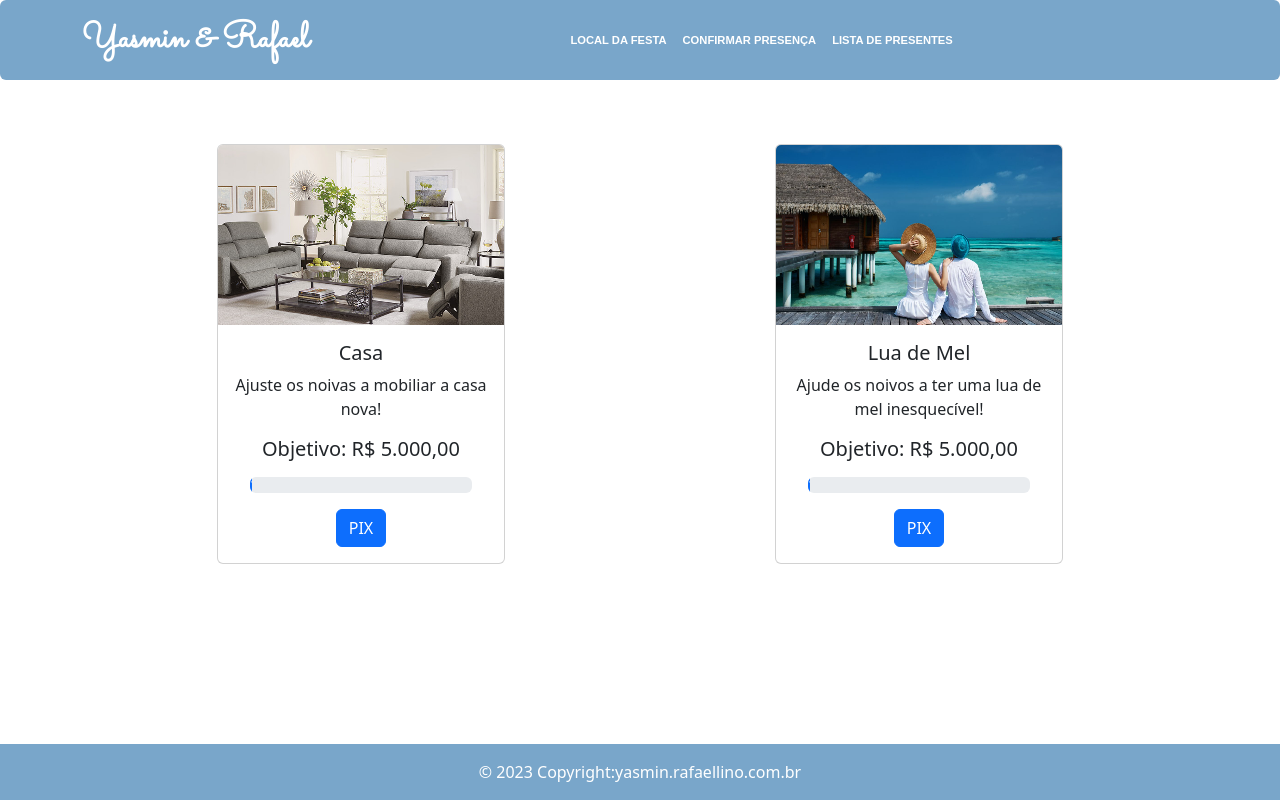
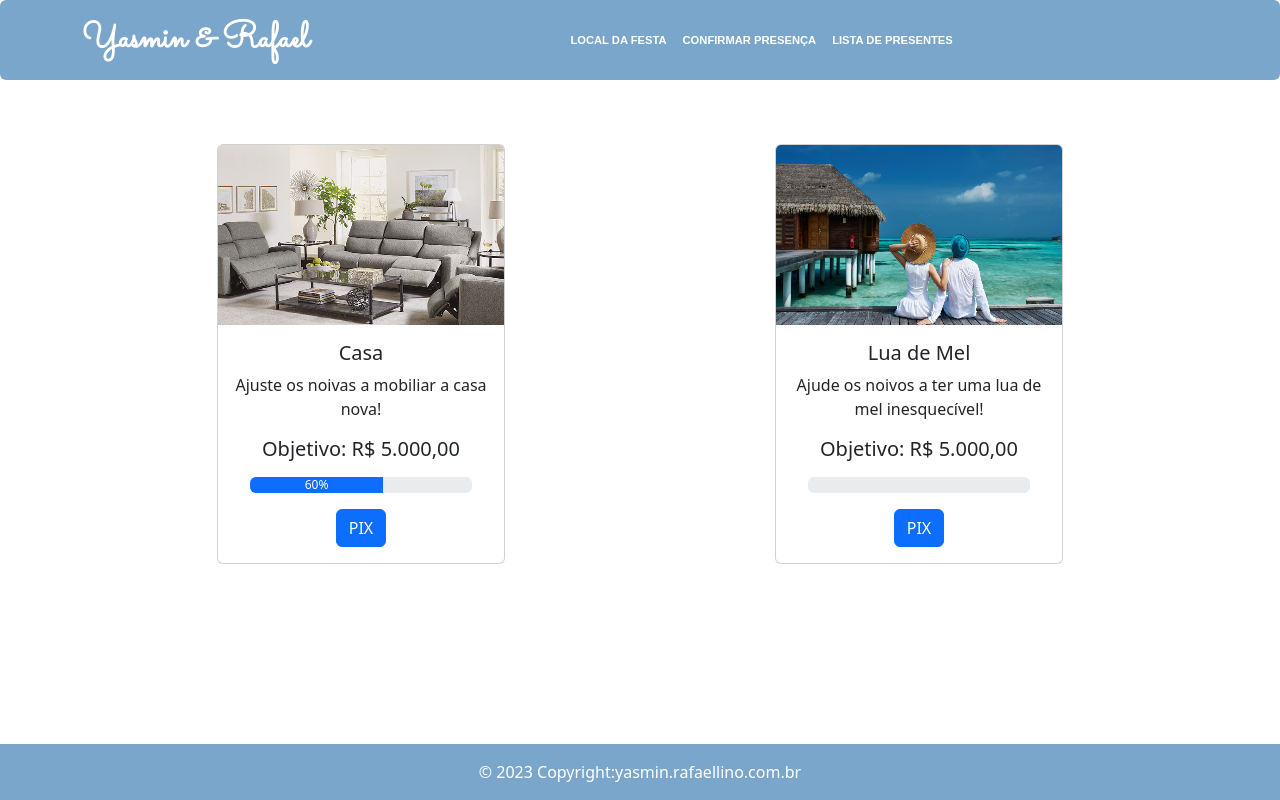
Before and after one commit to Rafaellinos/my-wedding, a React (Create React App) app: page /lista-presentes in a window 1280 px wide. Built offline with nearby package versions, Linux system fonts and the light colour scheme.

Commit message:
fix confirmation form

```diff
--- a/src/routes/confirmacao-presenca.page.jsx
+++ b/src/routes/confirmacao-presenca.page.jsx
@@ -73,7 +73,7 @@ const ConfirmacaoPresencaPage = () => {
                 }
                 show={modalHandler}
             />
-            <div className="form-confirmar-presenca my-3 main-title text-center text-uppercase">
+            <div className="form-confirmar-presenca mt-2 mb-5 main-title text-center text-uppercase">
                 <Alert key='danger' variant='danger' className={showAlert}>
                     {alertMessage}
                 </Alert>
@@ -169,9 +169,11 @@ const ConfirmacaoPresencaPage = () => {
                             onChange={(event) => handleFormChange(event, 'guests')}
                         />
                     </Form.Group>
-                    <Button variant="primary" type="submit" className="mt-2">
-                        Confirmar Presença
-                    </Button>
+                    <Form.Group>
+                        <Button variant="primary" type="submit" className="mt-2 mb-5">
+                            Confirmar Presença
+                        </Button>
+                    </Form.Group>
                 </Form>
             </div>
         </Container>
--- a/src/routes/lista-presentes.component.jsx
+++ b/src/routes/lista-presentes.component.jsx
@@ -13,7 +13,10 @@ const ListaPresentesComponent = () => {
 
     const handleClose = () => setModalHandler(false);
     const handleShow = () => setModalHandler(true);
-    const now = 1;
+    const moneyObjective = 5000;
+    let honeyMoonTotal = 0;
+    let houseTotal = 3000;
+    const ruleOfThree = (current) => ((current*1.0)/moneyObjective)*100;
 
     return (
         <Container>
@@ -34,7 +37,7 @@ const ListaPresentesComponent = () => {
                         extraBody={
                             <>
                                 <h5>Objetivo: R$ 5.000,00</h5>
-                                <ProgressBar now={now} label={`${now}%`} className="m-3" />
+                                <ProgressBar now={ruleOfThree(houseTotal)} label={`${ruleOfThree(houseTotal)}%`} className="m-3" />
                                 <Button variant="primary" onClick={handleShow}>PIX</Button>
                             </>
                         }
@@ -46,7 +49,7 @@ const ListaPresentesComponent = () => {
                         extraBody={
                             <>
                                 <h5>Objetivo: R$ 5.000,00</h5>
-                                <ProgressBar now={now} label={`${now}%`} className="m-3" />
+                                <ProgressBar now={ruleOfThree(honeyMoonTotal)} label={`${ruleOfThree(honeyMoonTotal)}%`} className="m-3" />
                                 <Button variant="primary" onClick={handleShow}>PIX</Button>
                             </>
                         }
```
Also changed, not shown: 2 other files (tests, documents, lock files or other folders).
